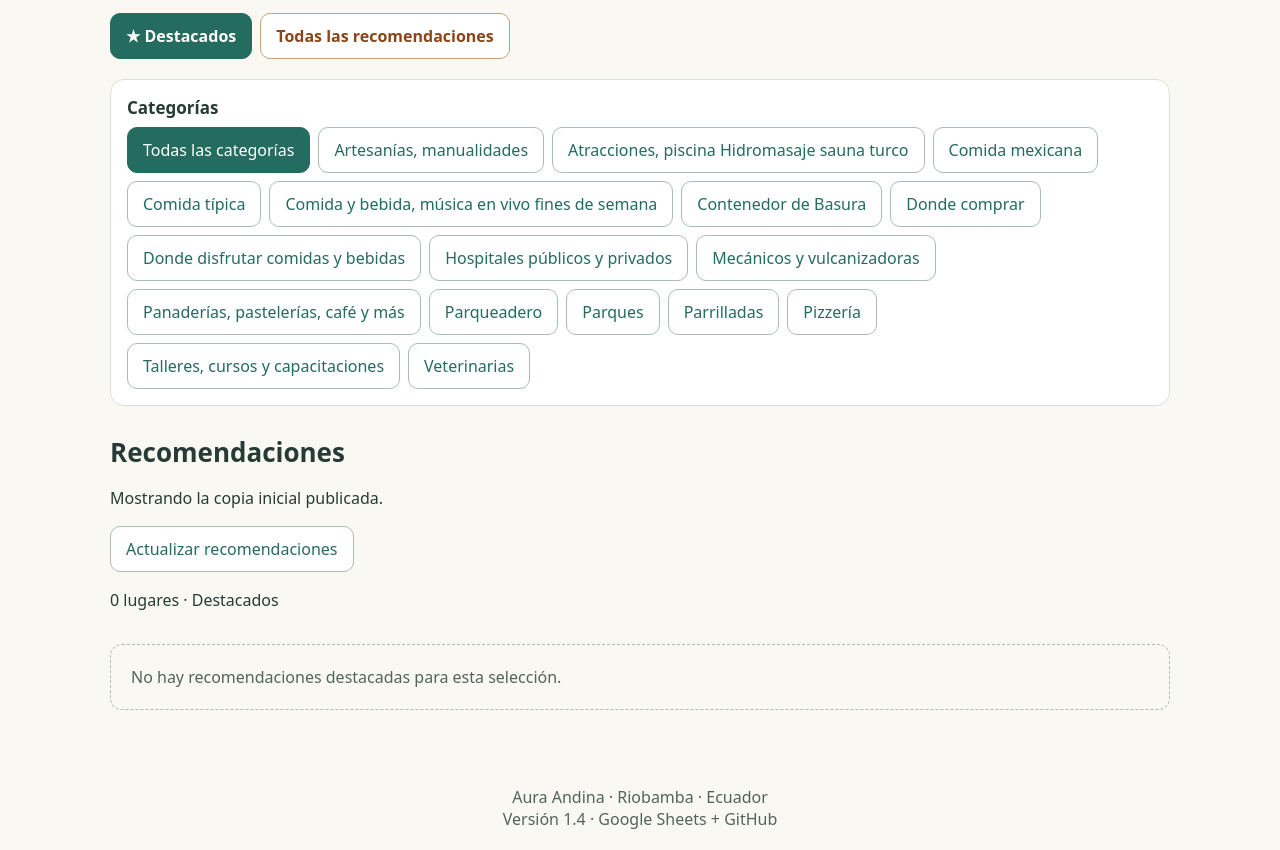
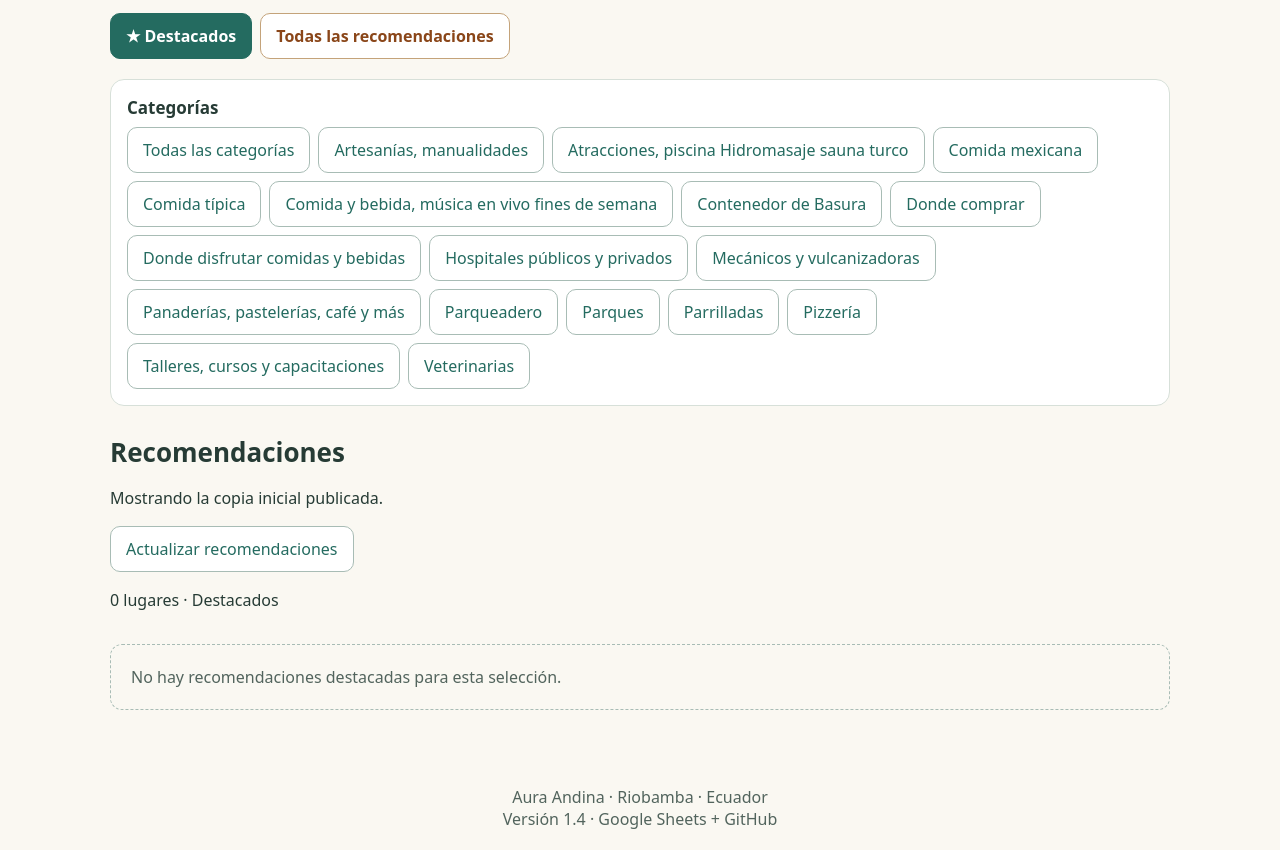
Before and after one commit to ofi-aplicaciones/aura-andina, a plain HTML site: page index.html in a window 1280 px wide. Shown: the part 925-1775 px from the top of the page. Drawn offline with Linux system fonts and the light colour scheme.

Commit message:
Aura Andina V1.5 - Selección exclusiva de filtros
Aura Andina V1.5 - Selección exclusiva de filtros

```diff
--- a/index.html
+++ b/index.html
@@ -66,17 +66,17 @@ function renderFilters(){
  function redraw(){renderFilters();render()}
  add(views,'★ Destacados',true,featuredOnly,()=>{featuredOnly=true;selectedCat='';selectedSub='';redraw()});
  add(views,'Todas las recomendaciones',false,featuredOnly,()=>{featuredOnly=false;selectedCat='';selectedSub='';redraw()});
- add(container,'Todas las categorías','',selectedCat,()=>{selectedCat='';selectedSub='';redraw()});
- for(const g of groups.filter(g=>data.some(x=>x.groupIds.includes(g.id))))add(container,[g.icon,g.name].filter(Boolean).join(' '),g.id,selectedCat,()=>{selectedCat=g.id;selectedSub='';redraw()});
+ add(container,'Todas las categorías','',featuredOnly===null?selectedCat:null,()=>{featuredOnly=null;selectedCat='';selectedSub='';redraw()});
+ for(const g of groups.filter(g=>data.some(x=>x.groupIds.includes(g.id))))add(container,[g.icon,g.name].filter(Boolean).join(' '),g.id,featuredOnly===null?selectedCat:null,()=>{featuredOnly=null;selectedCat=g.id;selectedSub='';redraw()});
  const available=subgroups.filter(s=>s.parent===selectedCat&&data.some(x=>x.subIds.includes(s.id)));
  $('sub-panel').hidden=!selectedCat||!available.length;
  $('sub-context').textContent=groups.find(g=>g.id===selectedCat)?.name||'';
- if(!$('sub-panel').hidden){add(sub,'Todas las subcategorías','',selectedSub,()=>{selectedSub='';redraw()});for(const s of available)add(sub,[s.icon,s.name].filter(Boolean).join(' '),s.id,selectedSub,()=>{selectedSub=s.id;redraw()})}
+ if(!$('sub-panel').hidden){add(sub,'Todas las subcategorías','',selectedSub,()=>{featuredOnly=null;selectedSub='';redraw()});for(const s of available)add(sub,[s.icon,s.name].filter(Boolean).join(' '),s.id,selectedSub,()=>{featuredOnly=null;selectedSub=s.id;redraw()})}
 }
 function render(){
  const q=norm($('q').value.trim());
- const scoped=Boolean(selectedCat||selectedSub);
- const onlyFeatured=featuredOnly&&!scoped;
+ const scoped=featuredOnly===null;
+ const onlyFeatured=featuredOnly===true;
  const list=data.filter(x=>(!onlyFeatured||x.destacado===true)&&(!selectedCat||x.groupIds.includes(selectedCat))&&(!selectedSub||x.subIds.includes(selectedSub))&&norm([x.name,...x.categories,...x.groupIds.map(id=>groups.find(g=>g.id===id)?.name||''),...x.notes].join(' ')).includes(q)).sort((a,b)=>Number(b.destacado===true)-Number(a.destacado===true));
  $('count').textContent=list.length+(list.length===1?' lugar':' lugares')+(scoped?' · Destacados primero':onlyFeatured?' · Destacados':'');$('grid').replaceChildren();
  if(!list.length){const empty=document.createElement('p');empty.className='empty-state';empty.textContent=onlyFeatured?'No hay recomendaciones destacadas para esta selección.':'No hay recomendaciones para esta selección.';$('grid').append(empty)}
```
